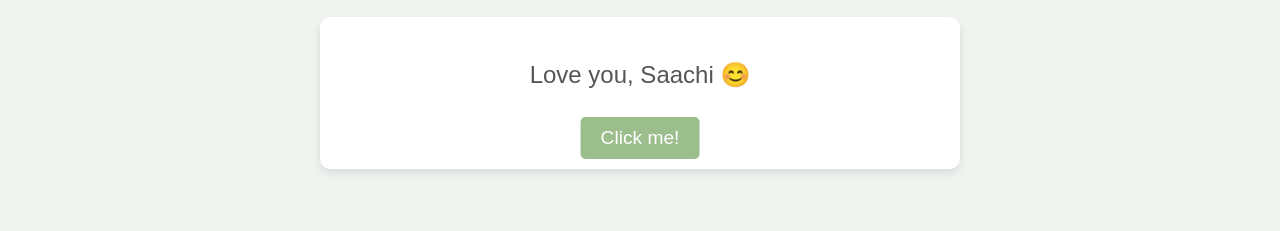
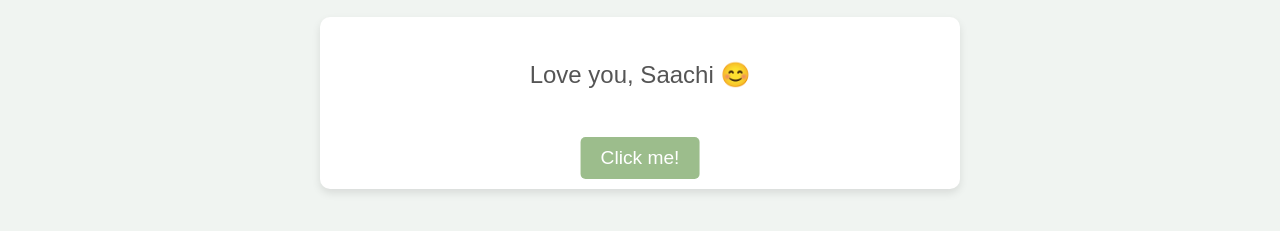
Before and after one commit to YaaaaaaY-B/girlfriendsday, a plain HTML site: page reasons.html in a window 1280 px wide. Shown: the part 221-452 px from the top of the page. Drawn offline with Linux system fonts and the light colour scheme.

Commit message:
Update reasons.html

```diff
--- a/reasons.html
+++ b/reasons.html
@@ -101,7 +101,7 @@
             max-width: 600px;
             margin: 0 auto;
             position: relative; /* Relative positioning for button placement */
-            padding-bottom: 60px; /* Ensure space for button */
+            padding-bottom: 80px; /* Increased padding to ensure space for button */
         }
 
         #quote {
```
